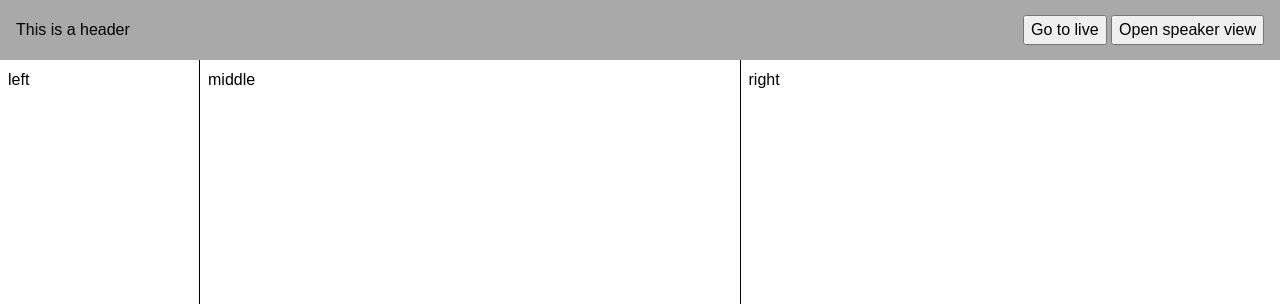
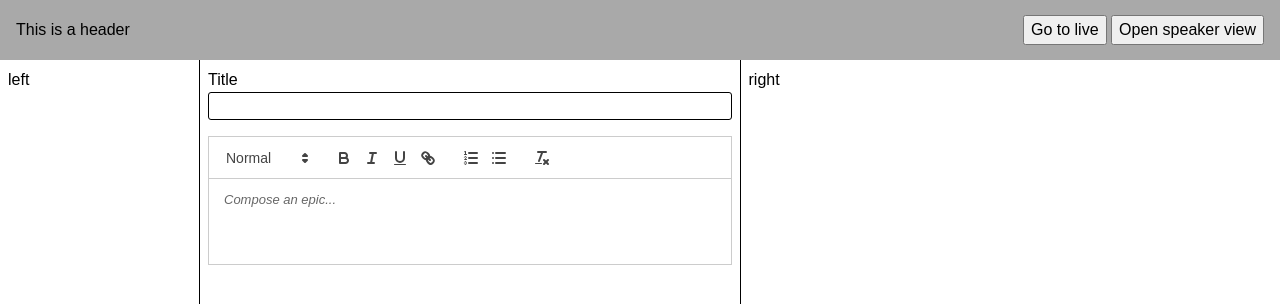
Before and after one commit to yuki0418/rslide, a SvelteKit app: page / in a window 1280 px wide. Shown: the top 304 px of the page. Built offline with nearby package versions, Linux system fonts and the light colour scheme.

Commit message:
Add content editor

```diff
--- a/package.json
+++ b/package.json
@@ -15,6 +15,7 @@
   "dependencies": {
     "@tauri-apps/api": "^2",
     "@tauri-apps/plugin-opener": "^2",
+    "quill": "^2.0.3",
     "reveal.js": "^5.1.0"
   },
   "devDependencies": {
--- /dev/null
+++ b/src/lib/components/song-slide-editor/index.ts
@@ -0,0 +1,3 @@
+import SongSlideEditor from "./song-slide-editor.svelte";
+
+export { SongSlideEditor };
--- /dev/null
+++ b/src/lib/components/song-slide-editor/song-slide-editor.svelte
@@ -0,0 +1,53 @@
+<script lang="ts">
+  import "quill/dist/quill.snow.css";
+
+  import Quill from "quill";
+  import { onMount } from "svelte";
+
+  type Props = {
+    quill: Quill | undefined;
+    onTextChange: () => void;
+  };
+
+  let { quill = $bindable(), onTextChange }: Props = $props();
+
+  onMount(() => {
+    quill = new Quill("#editor", {
+      theme: "snow",
+      placeholder: "Compose an epic...",
+      modules: {
+        toolbar: true,
+      },
+    });
+
+    quill.on("text-change", (delta, oldDelta, source) => {
+      onTextChange();
+    });
+  });
+</script>
+
+<div class="container">
+  <div>
+    <label for="title">Title</label>
+    <input type="text" id="title" />
+  </div>
+
+  <div>
+    <div id="editor" class="editor"></div>
+  </div>
+</div>
+
+<style>
+  .container {
+    display: flex;
+    flex-direction: column;
+    gap: 1rem;
+    width: 100%;
+  }
+
+  input {
+    width: 100%;
+    border: 1px solid black;
+    border-radius: 3px;
+  }
+</style>
--- a/src/routes/+page.svelte
+++ b/src/routes/+page.svelte
@@ -1,9 +1,12 @@
 <script lang="ts">
   import { WebviewWindow } from "@tauri-apps/api/webviewWindow";
   import { Header } from "$lib/components/header";
+  import { SongSlideEditor } from "$lib/components/song-slide-editor";
+  import Quill from "quill";
 
   let liveViewWindow: WebviewWindow | undefined = $state();
   let webview: WebviewWindow | undefined = $state();
+  let quill: Quill | undefined = $state();
 
   const openLiveViewWindow = () => {
     liveViewWindow = new WebviewWindow("liveViewWindow", {
@@ -33,6 +36,10 @@
       console.log("error", e);
     });
   };
+
+  const onTextChange = () => {
+    console.log(quill?.getContents());
+  };
 </script>
 
 <main>
@@ -44,7 +51,9 @@
   <div class="container">
     <div class="workspace">
       <div class="left">left</div>
-      <div class="middle">middle</div>
+      <div class="middle">
+        <SongSlideEditor bind:quill {onTextChange} />
+      </div>
       <div class="right">right</div>
     </div>
   </div>
```
Also changed, not shown: src/lib/types.ts (added, +22 -0 lines), 1 other file (tests, documents, lock files or other folders).
